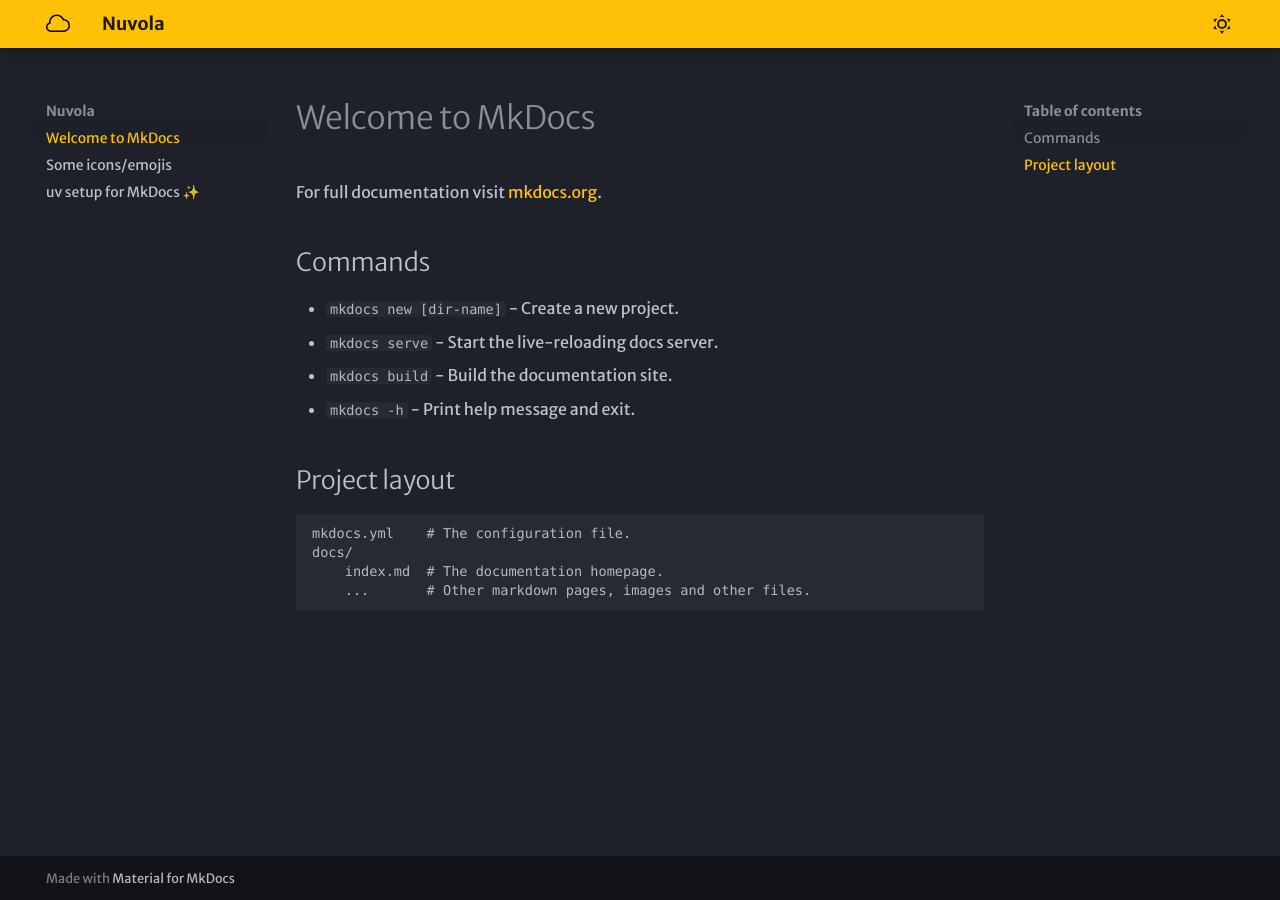
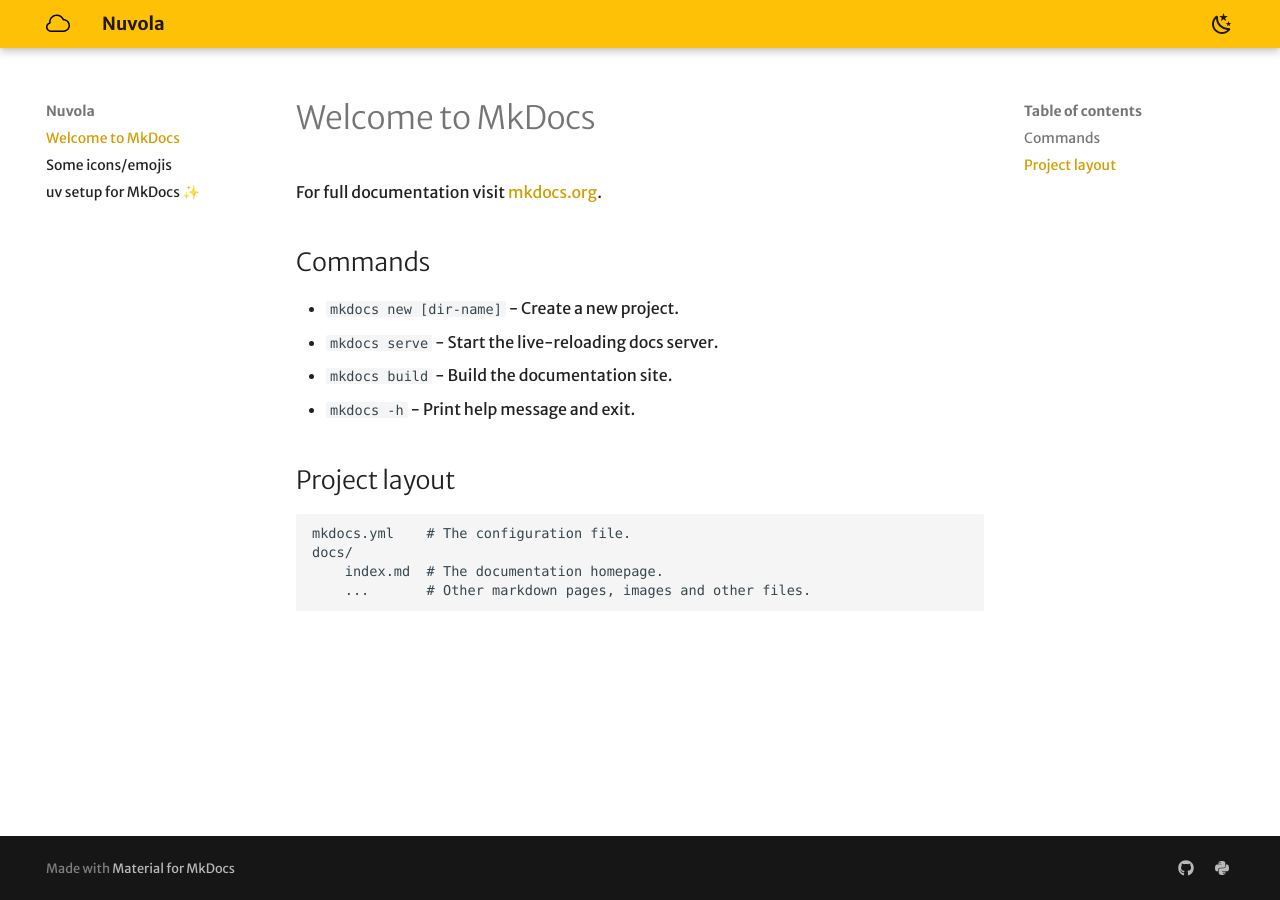
Before and after one commit to kubernetista/nuvola-docs, an MkDocs documentation site: the page built from docs/index.md, in a window 1280 px wide. Built offline with MkDocs 1.6.1 and Material for MkDocs 9.7.7, drawn with Linux system fonts in a browser that asks for light colours; some web fonts are replaced; plug-ins that fetch from the network failed and are left out.

Commit message:
improve mkdocs.yml

```diff
--- a/mkdocs.yml
+++ b/mkdocs.yml
@@ -4,18 +4,9 @@ site_url: https://sitename.example
 theme:
   name: material
   palette:
-    # Dark Mode
-    - scheme: slate
-      toggle:
-        icon: material/weather-sunny
-        name: Dark mode
-      primary: amber
-      # primary: blue
-      # accent: indigo
-      accent: deep orange
-
     # Light Mode
-    - scheme: default
+    - media: "(prefers-color-scheme: light)"
+      scheme: default
       toggle:
         icon: material/weather-night
         name: Light mode
@@ -26,15 +17,36 @@ theme:
       background: white
       text: black
 
+    # Dark Mode
+    - media: "(prefers-color-scheme: dark)"
+      scheme: slate
+      toggle:
+        icon: material/weather-sunny
+        name: Dark mode
+      primary: amber
+      # primary: blue
+      # accent: indigo
+      accent: deep orange
+
+
   font:
     text: Merriweather Sans
     # text: 'Roboto, sans-serif'
     code: Red Hat Mono
     # code: 'Roboto Mono, monospace'
+  icon:
+    repo: fontawesome/brands/github
   # logo: ":material-cloud:"
   logo: assets/cloud.svg
   # favicon: 'images/favicon.ico'
   search: true
+
+extra:
+  social:
+    - icon: fontawesome/brands/github
+      link: https://github.com/kubernetista/nuvola
+    - icon: fontawesome/brands/python
+      link: https://pypi.org/project/nuvola-fastapi-uv
 
 extra_css:
   - stylesheets/extra.css
```
